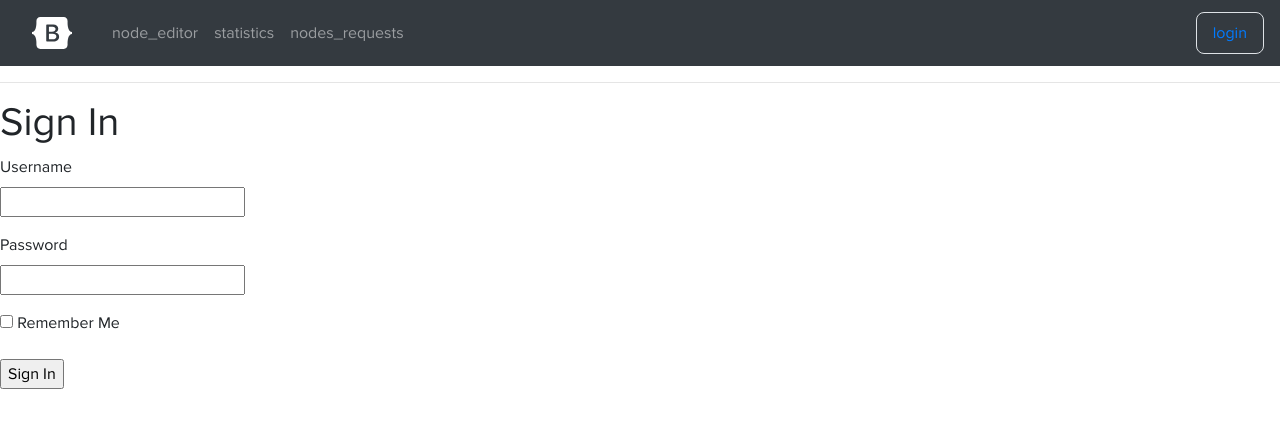
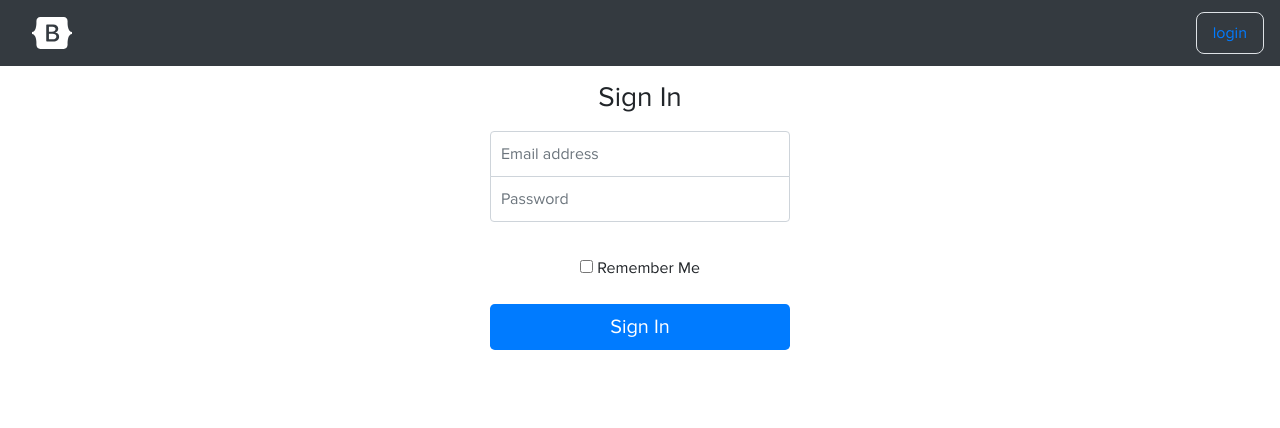
Before and after one commit to radiokilcat/analyzer, a Flask app: page /login in a window 1280 px wide. Shown: the top 428 px of the page. Run offline with Flask 2, Linux system fonts and the light colour scheme; parts of the project's set-up code (start-up, migrations or seed data) failed here and were passed over; some libraries are stand-ins or nearby versions.

Commit message:
fixed login form

```diff
--- a/app/forms.py
+++ b/app/forms.py
@@ -1,4 +1,5 @@
 from flask_wtf import FlaskForm
+from flask_wtf.file import FileField
 from wtforms import StringField, PasswordField, BooleanField, SubmitField
 from wtforms.validators import DataRequired, ValidationError, Email, EqualTo
 from app.models import User
@@ -26,3 +27,7 @@ class RegistrationForm(FlaskForm):
         user = User.query.filter_by(email=email.data).first()
         if user is not None:
             raise ValidationError('Please use a different email address.')
+
+# class MyForm(FlaskForm):
+#     file = FileField('File')
+#     submit = SubmitField('Submit')
--- a/app/static/css/style.css
+++ b/app/static/css/style.css
@@ -26,27 +26,6 @@
 @font-face {
     font-family: 'fontRoboto';
     src: url('../font/Roboto-Regular.ttf');
-}
-
-.login-item {
-    display: none;
-}
-
-/* media-breakpoint */
-/* sm */
-@media screen and (min-width: 576px) {
-}
-/* md */
-@media screen and (min-width: 768px) {
-}
-/* lg */
-@media screen and (min-width: 992px) {
-    .login-item {
-        display: inline;
-    }
-}
-/* xl */
-@media screen and (min-width: 1200px) {
 }
 
 html, body {
@@ -238,137 +217,33 @@ a:hover {
     color: white;
 }
 
-
-/* PLAYLIST */
-
-.btn-plan-control {
-    border: 1px solid #1489ba;
+/* Sign In */
+.form-signin {
+  width: 100%;
+  max-width: 330px;
+  padding: 15px;
+  margin: 0 auto;
 }
-
-.bb-card {
-    width: 12rem;
-    border-radius: 25px;
-    border: none;
+.form-signin .checkbox {
+  font-weight: 400;
 }
-
-.bb-card:hover {
-    background-color: #D0D0D0;
-    cursor: pointer;
-    transition: background-color .4s;
+.form-signin .form-control {
+  position: relative;
+  box-sizing: border-box;
+  height: auto;
+  padding: 10px;
+  font-size: 16px;
 }
-
-.card-input-element:checked + .bb-card {
-    background-color: #D0D0D0;
-    border: 2px solid #1489ba;
-    border-radius: 25px;
+.form-signin .form-control:focus {
+  z-index: 2;
 }
-
-.bb-card-img {
-    border-radius: inherit;
+.form-signin input[type="email"] {
+  margin-bottom: -1px;
+  border-bottom-right-radius: 0;
+  border-bottom-left-radius: 0;
 }
-
-.bb-plan-img {
-    border-radius: 10px;
+.form-signin input[type="password"] {
+  margin-bottom: 10px;
+  border-top-left-radius: 0;
+  border-top-right-radius: 0;
 }
-
-.commercial-img {
-    border-radius: 10px;
-}
-
-.dark-link {
-    color: #333333;
-}
-
-.dark-link:hover {
-    color: #333333;
-}
-
-.btn-light:disabled {
-    background-color: #ebebeb;
-}
-
-.bb-stat-period:hover {
-    color: white;
-}
-
-.bb-stat-period:focus,
-.bb-stat-period:active {
-    outline: none !important;
-    box-shadow: none;
-}
-
-.crop-secure-key {
-    text-overflow: ellipsis;
-    min-width: 80px;
-    max-width: 150px;
-    overflow: hidden;
-    white-space: nowrap;
-}
-
-.status-ind {
-    border-radius: 50%;
-    width: 8px;
-    height: 8px;
-    background: red;
-    border: 0;
-}
-
-/* =========== noUiSlider */
-
-.noUi-tooltip {
-    display: none;
-}
-
-.noUi-active .noUi-tooltip {
-    display: block;
-}
-
-.noUi-target {
-    height: 4px;
-    border: 0;
-}
-
-.noUi-base {
-    height: 4px;
-    background-color: lightgray
-}
-
-.noUi-origin {
-    top: -6px;
-    right: 14px;
-}
-
-.noUi-handle {
-    max-width: 8px;
-}
-
-.noUi-handle:focus {
-    outline: none;
-}
-
-.noUi-handle:before,
-.noUi-handle:after {
-    display: none;
-}
-
-/* touch area handlers */
-.noUi-touch-area {
-    height: 40px;
-    width: 50px;
-    right: -22px;
-    top: -5px;
-    position: absolute;
-}
-
-/* touch area bar */
-.noUi-connects {
-    height: 40px;
-    top: -8px;
-    position: absolute;
-}
-
-.noUi-connect {
-    top: 8px;
-    max-height: 4px;
-    background-color: #1489ba;
-}
--- a/app/templates/base.html
+++ b/app/templates/base.html
@@ -51,17 +51,17 @@
             </div>
 
             <div class="collapse navbar-collapse" id="navbarSupportedContent">
-                <ul class="navbar-nav mr-auto">
-                    <li class="nav-item">
-                        <a class="nav-link" href="{{ url_for('index') }}">node_editor</a>
-                    </li>
-                    <li class="nav-item">
-                        <a class="nav-link" href="{{ url_for('index') }}">statistics</a>
-                    </li>
-                    <li class="nav-item">
-                        <a class="nav-link" href="{{ url_for('index') }}">nodes_requests</a>
-                    </li>
-                </ul>
+<!--                <ul class="navbar-nav mr-auto">-->
+<!--                    <li class="nav-item">-->
+<!--                        <a class="nav-link" href="{{ url_for('index') }}">node_editor</a>-->
+<!--                    </li>-->
+<!--                    <li class="nav-item">-->
+<!--                        <a class="nav-link" href="{{ url_for('index') }}">statistics</a>-->
+<!--                    </li>-->
+<!--                    <li class="nav-item">-->
+<!--                        <a class="nav-link" href="{{ url_for('index') }}">nodes_requests</a>-->
+<!--                    </li>-->
+<!--                </ul>-->
             </div>
 
             <!-- desktop size login -->
@@ -75,17 +75,8 @@
         </nav>
     </header>
 
-    <hr>
-    {% with messages = get_flashed_messages() %}
-    {% if messages %}
-    <ul>
-        {% for message in messages %}
-        <li>{{ message }}</li>
-        {% endfor %}
-    </ul>
-    {% endif %}
-    {% endwith %}
-    {% block content %}{% endblock %}
+    {% block content %}
+    {% endblock %}
     <footer>
     </footer>
 
--- a/app/templates/login.html
+++ b/app/templates/login.html
@@ -1,25 +1,25 @@
 {% extends "base.html" %}
 
 {% block content %}
-    <h1>Sign In</h1>
-    <form action="" method="post" novalidate
-        {{ form.hidden_tag() }}
-        <p>
+    <div  class="text-center">
+        <form action="" method="post" class="form-signin" novalidate>
+            <h1 class="h3 mb-3 font-weight-normal">Sign In</h1>
             {{ form.csrf_token }}
-            {{ form.username.label }}<br>
-            {{ form.username(size=32) }}<br>
-            {% for error in form.username.errors %}
-            <span style="color: red;">[{{ error }}]</span>
-            {% endfor %}
-        </p>
-        <p>
-            {{ form.password.label }}<br>
-            {{ form.password(size=32) }}<br>
-            {% for error in form.password.errors %}
-            <span style="color: red;">[{{ error }}]</span>
-            {% endfor %}
-        </p>
-        <p>{{ form.remember_me() }} {{ form.remember_me.label }}</p>
-        <p>{{ form.submit() }}</p>
-    </form>
+            {{ form.username.label(class="sr-only") }}
+            {{ form.username(size=32, type="email", id="inputEmail", class="form-control", placeholder="Email address") }}
+<!--                {% for error in form.username.errors %}-->
+<!--                <span style="color: red;">[{{ error }}]</span>-->
+<!--                {% endfor %}-->
+            {{ form.password.label(class="sr-only") }}
+            {{ form.password(size=32, type="password", id="inputPassword", class="form-control", placeholder="Password") }}<br>
+<!--                {% for error in form.password.errors %}-->
+<!--                <span style="color: red;">[{{ error }}]</span>-->
+<!--                {% endfor %}-->
+
+            <div class="checkbox mb-3">
+                    {{ form.remember_me(type="checkbox", value="remember-me") }} {{ form.remember_me.label }}
+            </div>
+            {{ form.submit(class="btn btn-lg btn-primary btn-block", type="submit", label="Sign in") }}
+        </form>
+    </div>
 {% endblock %}
--- /dev/null
+++ b/app/templates/navbar.html
@@ -0,0 +1,3 @@
+{% extends base.html %}
+
+{%
```
